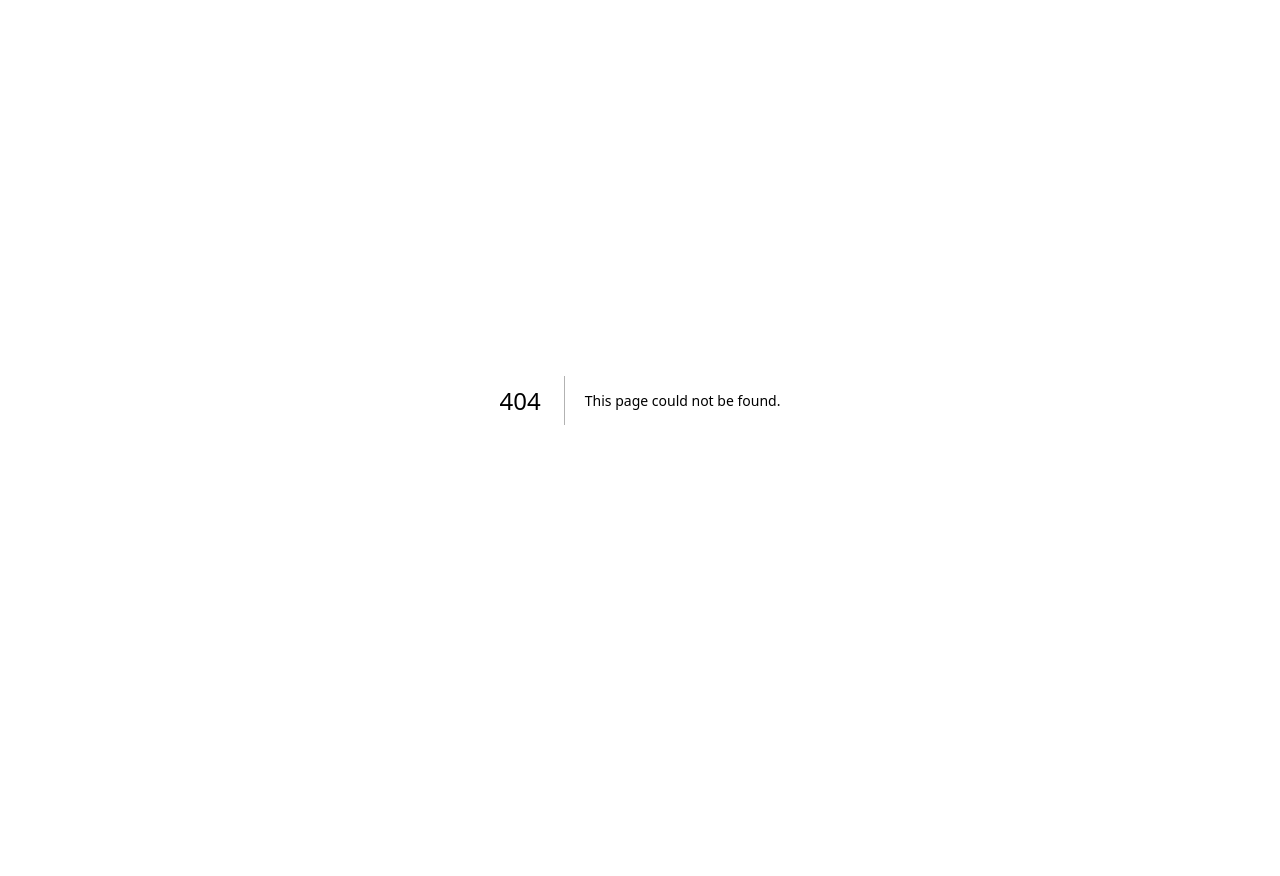
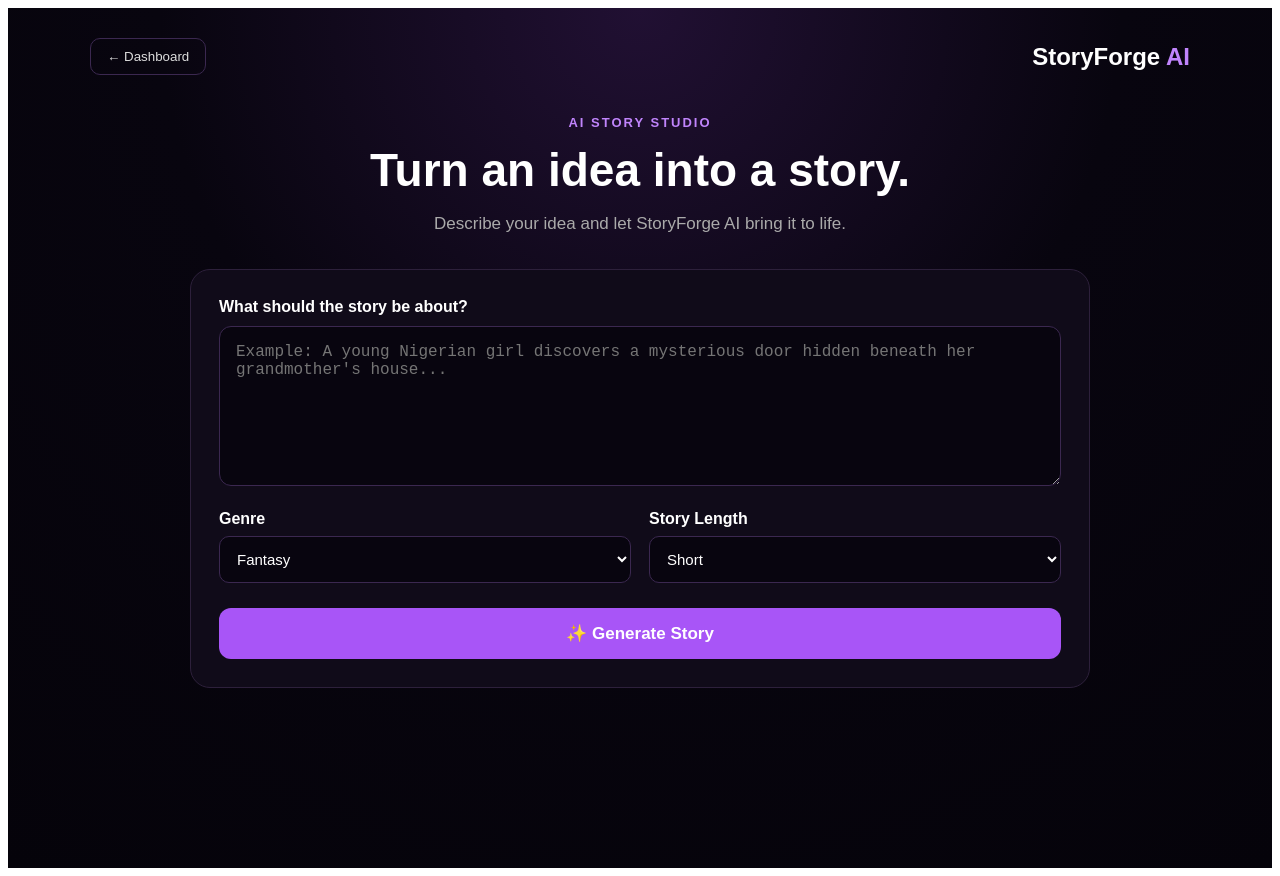
Before and after one commit to smart99505/storyforge-ai, a Next.js app: page /story in a window 1280 px wide. Before the commit this address had no page. Before the commit the page ends 800 px from the top, so only its background shows below. Built offline with nearby package versions, Linux system fonts and the light colour scheme.

Commit message:
Add StoryPage component for story generation

```diff
--- /dev/null
+++ b/app/story/page.tsx
@@ -0,0 +1,315 @@
+"use client";
+
+import { useState } from "react";
+import { useRouter } from "next/navigation";
+
+export default function StoryPage() {
+  const router = useRouter();
+
+  const [prompt, setPrompt] = useState("");
+  const [genre, setGenre] = useState("Fantasy");
+  const [length, setLength] = useState("Short");
+  const [loading, setLoading] = useState(false);
+  const [story, setStory] = useState("");
+  const [error, setError] = useState("");
+
+  async function generateStory() {
+    if (!prompt.trim()) {
+      setError("Please describe the story you want to create.");
+      return;
+    }
+
+    setLoading(true);
+    setError("");
+    setStory("");
+
+    try {
+      const response = await fetch("/api/generate-story", {
+        method: "POST",
+        headers: {
+          "Content-Type": "application/json",
+        },
+        body: JSON.stringify({
+          prompt,
+          genre,
+          length,
+        }),
+      });
+
+      const data = await response.json();
+
+      if (!response.ok) {
+        throw new Error(data.error || "Something went wrong.");
+      }
+
+      setStory(data.story);
+    } catch (err) {
+      setError(
+        err instanceof Error
+          ? err.message
+          : "Unable to generate your story."
+      );
+    } finally {
+      setLoading(false);
+    }
+  }
+
+  return (
+    <main
+      style={{
+        minHeight: "100vh",
+        background:
+          "radial-gradient(circle at top, #211033 0%, #08050f 45%, #05030a 100%)",
+        color: "white",
+        fontFamily: "Arial, sans-serif",
+        padding: "30px",
+      }}
+    >
+      <header
+        style={{
+          maxWidth: "1100px",
+          margin: "0 auto 40px",
+          display: "flex",
+          justifyContent: "space-between",
+          alignItems: "center",
+        }}
+      >
+        <button
+          onClick={() => router.push("/dashboard")}
+          style={{
+            background: "transparent",
+            border: "1px solid #3b2850",
+            color: "#ddd",
+            padding: "10px 16px",
+            borderRadius: "10px",
+            cursor: "pointer",
+          }}
+        >
+          ← Dashboard
+        </button>
+
+        <div
+          style={{
+            fontSize: "24px",
+            fontWeight: "800",
+          }}
+        >
+          StoryForge <span style={{ color: "#c084fc" }}>AI</span>
+        </div>
+      </header>
+
+      <section
+        style={{
+          maxWidth: "900px",
+          margin: "0 auto",
+        }}
+      >
+        <div style={{ textAlign: "center", marginBottom: "35px" }}>
+          <p
+            style={{
+              color: "#c084fc",
+              fontWeight: "700",
+              letterSpacing: "2px",
+              fontSize: "13px",
+            }}
+          >
+            AI STORY STUDIO
+          </p>
+
+          <h1
+            style={{
+              fontSize: "46px",
+              margin: "10px 0",
+            }}
+          >
+            Turn an idea into a story.
+          </h1>
+
+          <p
+            style={{
+              color: "#aaa",
+              fontSize: "17px",
+            }}
+          >
+            Describe your idea and let StoryForge AI bring it to life.
+          </p>
+        </div>
+
+        <div
+          style={{
+            background: "#100b19",
+            border: "1px solid #2d203b",
+            borderRadius: "20px",
+            padding: "28px",
+          }}
+        >
+          <label
+            style={{
+              display: "block",
+              marginBottom: "10px",
+              fontWeight: "700",
+            }}
+          >
+            What should the story be about?
+          </label>
+
+          <textarea
+            value={prompt}
+            onChange={(e) => setPrompt(e.target.value)}
+            placeholder="Example: A young Nigerian girl discovers a mysterious door hidden beneath her grandmother's house..."
+            rows={7}
+            style={{
+              width: "100%",
+              boxSizing: "border-box",
+              background: "#08050f",
+              color: "white",
+              border: "1px solid #3b2850",
+              borderRadius: "12px",
+              padding: "16px",
+              fontSize: "16px",
+              resize: "vertical",
+              outline: "none",
+            }}
+          />
+
+          <div
+            style={{
+              display: "grid",
+              gridTemplateColumns: "1fr 1fr",
+              gap: "18px",
+              marginTop: "20px",
+            }}
+          >
+            <div>
+              <label
+                style={{
+                  display: "block",
+                  marginBottom: "8px",
+                  fontWeight: "700",
+                }}
+              >
+                Genre
+              </label>
+
+              <select
+                value={genre}
+                onChange={(e) => setGenre(e.target.value)}
+                style={{
+                  width: "100%",
+                  background: "#08050f",
+                  color: "white",
+                  border: "1px solid #3b2850",
+                  borderRadius: "10px",
+                  padding: "13px",
+                  fontSize: "15px",
+                }}
+              >
+                <option>Fantasy</option>
+                <option>Romance</option>
+                <option>Thriller</option>
+                <option>Science Fiction</option>
+                <option>Adventure</option>
+                <option>Horror</option>
+                <option>Mystery</option>
+                <option>Children</option>
+                <option>Drama</option>
+              </select>
+            </div>
+
+            <div>
+              <label
+                style={{
+                  display: "block",
+                  marginBottom: "8px",
+                  fontWeight: "700",
+                }}
+              >
+                Story Length
+              </label>
+
+              <select
+                value={length}
+                onChange={(e) => setLength(e.target.value)}
+                style={{
+                  width: "100%",
+                  background: "#08050f",
+                  color: "white",
+                  border: "1px solid #3b2850",
+                  borderRadius: "10px",
+                  padding: "13px",
+                  fontSize: "15px",
+                }}
+              >
+                <option>Short</option>
+                <option>Medium</option>
+                <option>Long</option>
+              </select>
+            </div>
+          </div>
+
+          {error && (
+            <p
+              style={{
+                color: "#f87171",
+                marginTop: "20px",
+              }}
+            >
+              {error}
+            </p>
+          )}
+
+          <button
+            onClick={generateStory}
+            disabled={loading}
+            style={{
+              width: "100%",
+              marginTop: "25px",
+              padding: "15px",
+              borderRadius: "12px",
+              border: "none",
+              background: loading ? "#6b3c88" : "#a855f7",
+              color: "white",
+              fontSize: "17px",
+              fontWeight: "800",
+              cursor: loading ? "not-allowed" : "pointer",
+            }}
+          >
+            {loading ? "Creating your story..." : "✨ Generate Story"}
+          </button>
+        </div>
+
+        {story && (
+          <div
+            style={{
+              marginTop: "30px",
+              background: "#100b19",
+              border: "1px solid #2d203b",
+              borderRadius: "20px",
+              padding: "30px",
+              lineHeight: "1.8",
+            }}
+          >
+            <h2
+              style={{
+                marginTop: 0,
+                color: "#c084fc",
+              }}
+            >
+              Your Story
+            </h2>
+
+            <div
+              style={{
+                whiteSpace: "pre-wrap",
+                color: "#e5e5e5",
+                fontSize: "16px",
+              }}
+            >
+              {story}
+            </div>
+          </div>
+        )}
+      </section>
+    </main>
+  );
+}
```
